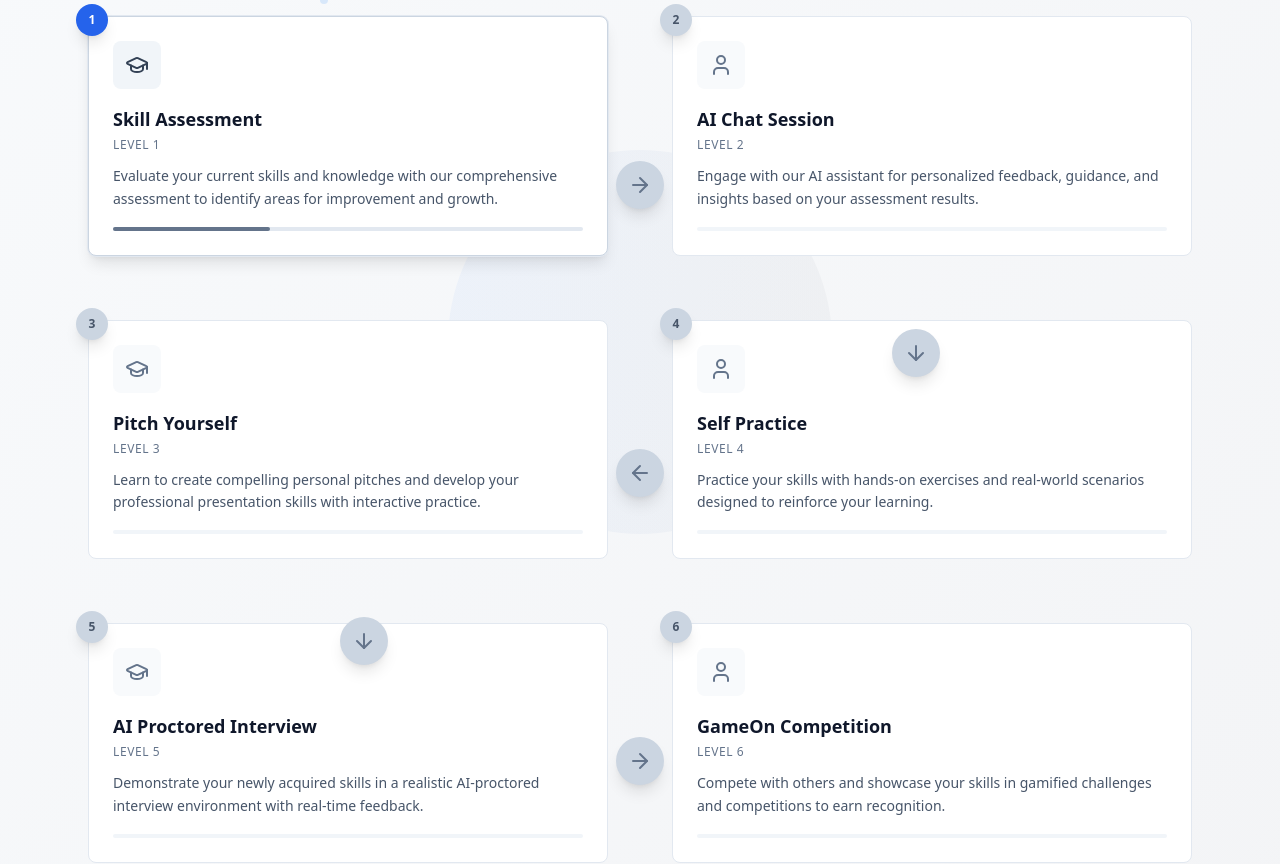
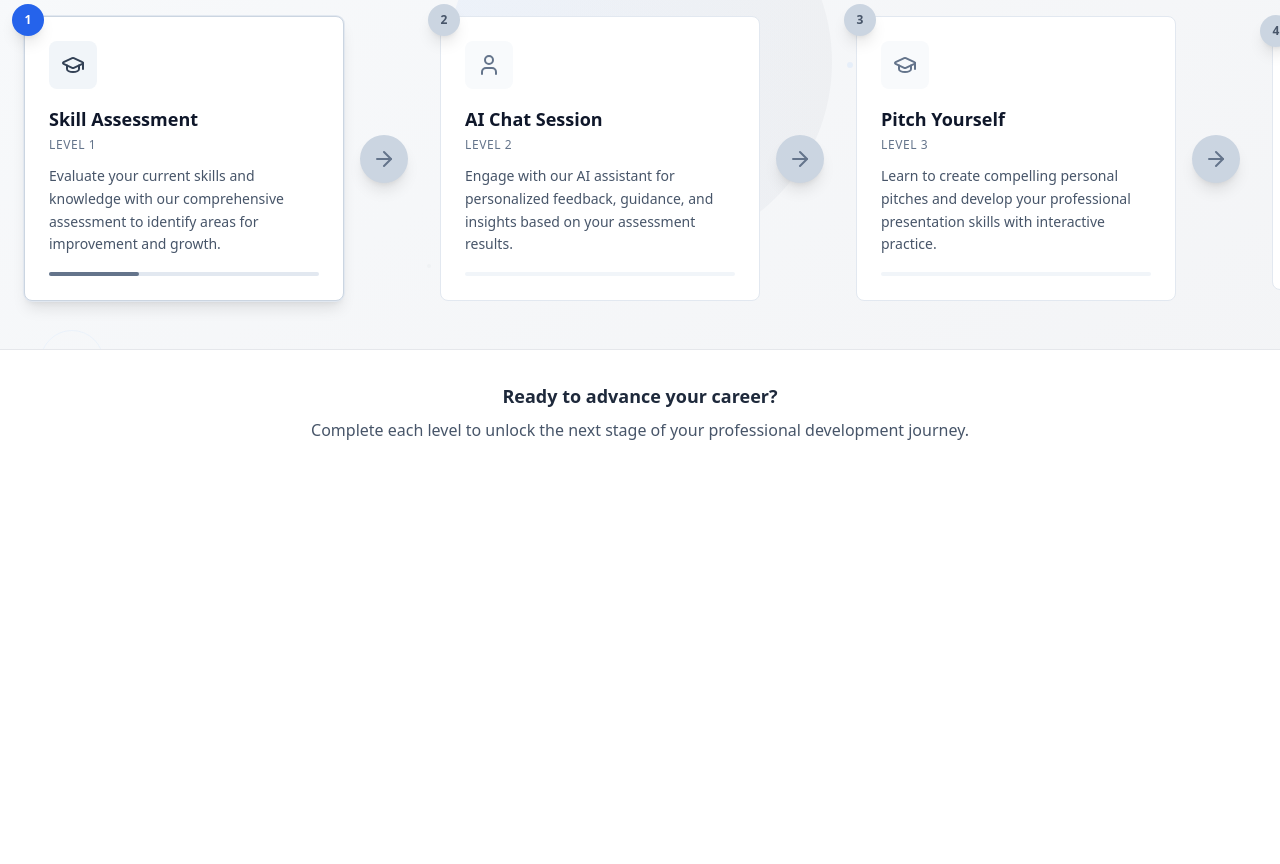
Before and after one commit to saniyaSqano/b2cinterviewSchedulerMobileResponsive, a React (Vite) app: page / in a window 1280 px wide. Shown: the part 351-1215 px from the top of the page. After the commit the page ends 825 px from the top, so only its background shows below. Built offline with nearby package versions, Linux system fonts and the light colour scheme.

Commit message:
Refactor: Update roadmap design based on image
The AI updated the roadmap design in `Index.tsx` to match the user's provided screenshot.

```diff
--- a/src/pages/Index.tsx
+++ b/src/pages/Index.tsx
@@ -1,5 +1,5 @@
 import React, { useState } from 'react';
-import { ArrowRight, ArrowDown, ArrowLeft } from 'lucide-react';
+import { ArrowRight, ArrowDown } from 'lucide-react';
 import ParticleBackground from '../components/ParticleBackground';
 import AssessmentFlow from '../components/AssessmentFlow';
 import ChatFlow from '../components/ChatFlow';
@@ -234,172 +234,48 @@ const Index = () => {
           </div>
         </div>
 
-        {/* Cards Grid with Correct Arrow Pattern */}
-        <div className="max-w-6xl mx-auto px-6 py-12">
+        {/* Horizontal Timeline */}
+        <div className="max-w-7xl mx-auto px-6 py-12">
           <div className="relative">
-            {/* Grid Container - First row: cards 1,2 - Second row: cards 3,4 - Third row: cards 5,6 */}
-            <div className="grid grid-cols-1 md:grid-cols-2 gap-12 lg:gap-16">
-              {/* Row 1: Cards 1 and 2 */}
+            {/* Desktop: Horizontal Layout */}
+            <div className="hidden lg:block">
+              <div className="flex items-center justify-between space-x-4">
+                {learningSteps.map((step, index) => (
+                  <div key={step.id} className="flex items-center">
+                    {/* Card with Step Number */}
                     <div className="relative">
                       <div className="absolute -top-3 -left-3 z-20">
                         <div className={`
                           w-8 h-8 rounded-full flex items-center justify-center text-xs font-bold shadow-lg
-                    ${completedLevels.includes(0)
+                          ${completedLevels.includes(index)
                             ? 'bg-slate-600 text-white'
-                      : 0 === currentLevel
+                            : index === currentLevel
                               ? 'bg-blue-600 text-white'
                               : 'bg-slate-300 text-slate-600'
                           }
                         `}>
-                    1
+                          {index + 1}
                         </div>
                       </div>
+                      <div className="w-80">
                         <LearningCard
-                  title={learningSteps[0].title}
-                  subtitle={learningSteps[0].subtitle}
-                  description={learningSteps[0].description}
-                  icon={learningSteps[0].icon}
-                  isCompleted={completedLevels.includes(0)}
-                  isActive={0 === currentLevel}
-                  onClick={() => handleCardClick(0)}
-                />
-              </div>
-
-              <div className="relative">
-                <div className="absolute -top-3 -left-3 z-20">
-                  <div className={`
-                    w-8 h-8 rounded-full flex items-center justify-center text-xs font-bold shadow-lg
-                    ${completedLevels.includes(1)
-                      ? 'bg-slate-600 text-white'
-                      : 1 === currentLevel
-                        ? 'bg-blue-600 text-white'
-                        : 'bg-slate-300 text-slate-600'
-                    }
-                  `}>
-                    2
-                  </div>
-                </div>
-                <LearningCard
-                  title={learningSteps[1].title}
-                  subtitle={learningSteps[1].subtitle}
-                  description={learningSteps[1].description}
-                  icon={learningSteps[1].icon}
-                  isCompleted={completedLevels.includes(1)}
-                  isActive={1 === currentLevel}
-                  onClick={() => handleCardClick(1)}
-                />
-              </div>
-
-              {/* Row 2: Cards 3 and 4 */}
-              <div className="relative">
-                <div className="absolute -top-3 -left-3 z-20">
-                  <div className={`
-                    w-8 h-8 rounded-full flex items-center justify-center text-xs font-bold shadow-lg
-                    ${completedLevels.includes(2)
-                      ? 'bg-slate-600 text-white'
-                      : 2 === currentLevel
-                        ? 'bg-blue-600 text-white'
-                        : 'bg-slate-300 text-slate-600'
-                    }
-                  `}>
-                    3
-                  </div>
-                </div>
-                <LearningCard
-                  title={learningSteps[2].title}
-                  subtitle={learningSteps[2].subtitle}
-                  description={learningSteps[2].description}
-                  icon={learningSteps[2].icon}
-                  isCompleted={completedLevels.includes(2)}
-                  isActive={2 === currentLevel}
-                  onClick={() => handleCardClick(2)}
-                />
-              </div>
-
-              <div className="relative">
-                <div className="absolute -top-3 -left-3 z-20">
-                  <div className={`
-                    w-8 h-8 rounded-full flex items-center justify-center text-xs font-bold shadow-lg
-                    ${completedLevels.includes(3)
-                      ? 'bg-slate-600 text-white'
-                      : 3 === currentLevel
-                        ? 'bg-blue-600 text-white'
-                        : 'bg-slate-300 text-slate-600'
-                    }
-                  `}>
-                    4
-                  </div>
-                </div>
-                <LearningCard
-                  title={learningSteps[3].title}
-                  subtitle={learningSteps[3].subtitle}
-                  description={learningSteps[3].description}
-                  icon={learningSteps[3].icon}
-                  isCompleted={completedLevels.includes(3)}
-                  isActive={3 === currentLevel}
-                  onClick={() => handleCardClick(3)}
-                />
-              </div>
-
-              {/* Row 3: Cards 5 and 6 */}
-              <div className="relative">
-                <div className="absolute -top-3 -left-3 z-20">
-                  <div className={`
-                    w-8 h-8 rounded-full flex items-center justify-center text-xs font-bold shadow-lg
-                    ${completedLevels.includes(4)
-                      ? 'bg-slate-600 text-white'
-                      : 4 === currentLevel
-                        ? 'bg-blue-600 text-white'
-                        : 'bg-slate-300 text-slate-600'
-                    }
-                  `}>
-                    5
-                  </div>
-                </div>
-                <LearningCard
-                  title={learningSteps[4].title}
-                  subtitle={learningSteps[4].subtitle}
-                  description={learningSteps[4].description}
-                  icon={learningSteps[4].icon}
-                  isCompleted={completedLevels.includes(4)}
-                  isActive={4 === currentLevel}
-                  onClick={() => handleCardClick(4)}
-                />
-              </div>
-
-              <div className="relative">
-                <div className="absolute -top-3 -left-3 z-20">
-                  <div className={`
-                    w-8 h-8 rounded-full flex items-center justify-center text-xs font-bold shadow-lg
-                    ${completedLevels.includes(5)
-                      ? 'bg-slate-600 text-white'
-                      : 5 === currentLevel
-                        ? 'bg-blue-600 text-white'
-                        : 'bg-slate-300 text-slate-600'
-                    }
-                  `}>
-                    6
-                  </div>
-                </div>
-                <LearningCard
-                  title={learningSteps[5].title}
-                  subtitle={learningSteps[5].subtitle}
-                  description={learningSteps[5].description}
-                  icon={learningSteps[5].icon}
-                  isCompleted={completedLevels.includes(5)}
-                  isActive={5 === currentLevel}
-                  onClick={() => handleCardClick(5)}
+                          title={step.title}
+                          subtitle={step.subtitle}
+                          description={step.description}
+                          icon={step.icon}
+                          isCompleted={completedLevels.includes(index)}
+                          isActive={index === currentLevel}
+                          onClick={() => handleCardClick(index)}
                         />
                       </div>
                     </div>
 
-            {/* Corrected Arrow Pattern: 1→2, 2↓3, 4←3, 4↓5, 5→6 */}
-
-            {/* Arrow 1→2 (Right arrow between cards 1 and 2) */}
-            <div className="hidden md:block absolute top-[20%] left-1/2 transform -translate-x-1/2 -translate-y-1/2 z-10">
+                    {/* Arrow between cards (except after last card) */}
+                    {index < learningSteps.length - 1 && (
+                      <div className="flex items-center justify-center mx-4">
                         <div className={`
                           flex items-center justify-center w-12 h-12 rounded-full transition-all duration-300 shadow-lg
-                ${completedLevels.includes(0)
+                          ${completedLevels.includes(index)
                             ? 'bg-slate-600 text-white'
                             : 'bg-slate-300 text-slate-500'
                           }
@@ -407,65 +283,74 @@ const Index = () => {
                           <ArrowRight className="w-6 h-6" />
                         </div>
                       </div>
-
-            {/* Down arrow from AI Chat (2) to Pitch Yourself (3) */}
-            <div className="hidden md:block absolute top-[37%] right-[25%] transform translate-x-1/2 z-10">
-              <div className={`
-                flex items-center justify-center w-12 h-12 rounded-full transition-all duration-300 shadow-lg
-                ${completedLevels.includes(1)
-                  ? 'bg-slate-600 text-white'
-                  : 'bg-slate-300 text-slate-500'
-                }
-              `}>
-                <ArrowDown className="w-6 h-6" />
+                    )}
+                  </div>
+                ))}
               </div>
             </div>
 
-            {/* Arrow Self Practice (4) ← Pitch Yourself (3) - Left arrow from card 3 to card 4 */}
-            <div className="hidden md:block absolute top-[54%] left-1/2 transform -translate-x-1/2 -translate-y-1/2 z-10">
+            {/* Tablet: 2 rows of 3 cards */}
+            <div className="hidden md:block lg:hidden">
+              <div className="grid grid-cols-3 gap-8">
+                {learningSteps.map((step, index) => (
+                  <div key={step.id} className="relative">
+                    <div className="absolute -top-3 -left-3 z-20">
                       <div className={`
-                flex items-center justify-center w-12 h-12 rounded-full transition-all duration-300 shadow-lg
-                ${completedLevels.includes(2)
+                        w-8 h-8 rounded-full flex items-center justify-center text-xs font-bold shadow-lg
+                        ${completedLevels.includes(index)
                           ? 'bg-slate-600 text-white'
-                  : 'bg-slate-300 text-slate-500'
+                          : index === currentLevel
+                            ? 'bg-blue-600 text-white'
+                            : 'bg-slate-300 text-slate-600'
                         }
                       `}>
-                <ArrowLeft className="w-6 h-6" />
+                        {index + 1}
+                      </div>
+                    </div>
+                    <LearningCard
+                      title={step.title}
+                      subtitle={step.subtitle}
+                      description={step.description}
+                      icon={step.icon}
+                      isCompleted={completedLevels.includes(index)}
+                      isActive={index === currentLevel}
+                      onClick={() => handleCardClick(index)}
+                    />
+                  </div>
+                ))}
               </div>
             </div>
 
-            {/* Down arrow from Self Practice (4) to AI Proctored Interview (5) */}
-            <div className="hidden md:block absolute top-[71%] left-[25%] transform -translate-x-1/2 z-10">
+            {/* Mobile: Single column */}
+            <div className="md:hidden space-y-8">
+              {learningSteps.map((step, index) => (
+                <div key={step.id} className="relative">
+                  <div className="absolute -top-3 -left-3 z-20">
                     <div className={`
-                flex items-center justify-center w-12 h-12 rounded-full transition-all duration-300 shadow-lg
-                ${completedLevels.includes(3)
+                      w-8 h-8 rounded-full flex items-center justify-center text-xs font-bold shadow-lg
+                      ${completedLevels.includes(index)
                         ? 'bg-slate-600 text-white'
-                  : 'bg-slate-300 text-slate-500'
+                        : index === currentLevel
+                          ? 'bg-blue-600 text-white'
+                          : 'bg-slate-300 text-slate-600'
                       }
                     `}>
-                <ArrowDown className="w-6 h-6" />
+                      {index + 1}
                     </div>
                   </div>
+                  <LearningCard
+                    title={step.title}
+                    subtitle={step.subtitle}
+                    description={step.description}
+                    icon={step.icon}
+                    isCompleted={completedLevels.includes(index)}
+                    isActive={index === currentLevel}
+                    onClick={() => handleCardClick(index)}
+                  />
 
-            {/* Arrow AI Proctored Interview (5) → GameOn Competition (6) */}
-            <div className="hidden md:block absolute top-[88%] left-1/2 transform -translate-x-1/2 -translate-y-1/2 z-10">
-              <div className={`
-                flex items-center justify-center w-12 h-12 rounded-full transition-all duration-300 shadow-lg
-                ${completedLevels.includes(4)
-                  ? 'bg-slate-600 text-white'
-                  : 'bg-slate-300 text-slate-500'
-                }
-              `}>
-                <ArrowRight className="w-6 h-6" />
-              </div>
-            </div>
-
-            {/* Mobile arrows (vertical flow) */}
-            <div className="md:hidden">
-              {[0, 1, 2, 3, 4].map((index) => (
-                <div key={`mobile-arrow-${index}`} className="absolute left-1/2 transform -translate-x-1/2 z-10" style={{
-                  top: `${20 + (index * 16)}%`
-                }}>
+                  {/* Vertical arrow for mobile */}
+                  {index < learningSteps.length - 1 && (
+                    <div className="flex justify-center my-4">
                       <div className={`
                         flex items-center justify-center w-10 h-10 rounded-full transition-all duration-300 shadow-md
                         ${completedLevels.includes(index)
@@ -475,6 +360,8 @@ const Index = () => {
                       `}>
                         <ArrowDown className="w-5 h-5" />
                       </div>
+                    </div>
+                  )}
                 </div>
               ))}
             </div>
```
Lines whose indentation alone changed are shown as unchanged.
